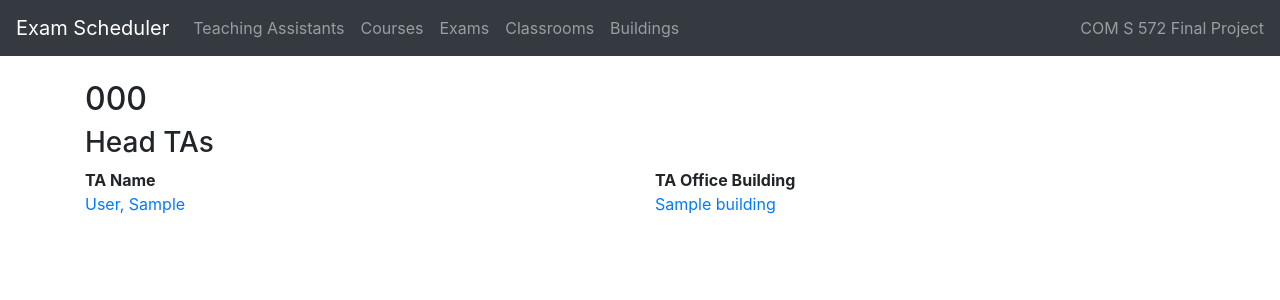
After one commit to catotac/Exam-Scheduling-Agent, a Django app: page /courses/1 in a window 1280 px wide. The commit adds this page. Shown: the top 300 px of the page. Run offline with Django 3.2, Linux system fonts and the light colour scheme; tables that the repository leaves empty hold one stand-in row (values such as "Sample post"); some libraries are stand-ins or nearby versions.

Commit message:
GUI improvements

```diff
--- a/coms572_final/urls.py
+++ b/coms572_final/urls.py
@@ -26,6 +26,7 @@ urlpatterns = [
     url(r'^classrooms/$', views.classrooms, name='classrooms'),
     url(r'^classrooms/(?P<obj_id>[0-9]+)$', views.classroom),
     url(r'^courses/$', views.courses, name='courses'),
+    url(r'^courses/(?P<obj_id>[0-9]+)$', views.course),
     url(r'^exams/$', views.exams, name='exams'),
     url(r'^exams/(?P<obj_id>[0-9]+)$', views.exam),
     url(r'^tas/$', views.tas, name='tas'),
--- /dev/null
+++ b/scheduler/templates/courses/detail.html
@@ -0,0 +1,20 @@
+{% extends 'bootstrap.html' %}
+
+{% block content %}
+    <h2>{{ course.code }}</h2>
+    {% if ta_list %}
+    <h3>Head TAs</h3>
+    <div class="row">
+        <div class="col"><strong>TA Name</strong></div>
+        <div class="col"><strong>TA Office Building</strong></div>
+    </div>
+        {% for ta in ta_list %}
+        <div class="row">
+            <div class="col"><a href="/tas/{{ ta.ta_id }}">{{ ta.ta.last_name }}, {{ ta.ta.first_name }}</a></div>
+            <div class="col"><a href="/buildings/{{ ta.ta.building.id }}">{{ ta.ta.building.name }}</a></div>
+        </div>
+        {% endfor %}
+    {% else %}
+    <p class="lead">No head TAs assigned to this course!</p>
+    {% endif %}
+{% endblock %}
--- a/scheduler/templates/courses/index.html
+++ b/scheduler/templates/courses/index.html
@@ -10,7 +10,7 @@
     </div>
         {% for obj in obj_list %}
         <div class="row">
-            <div class="col">{{ obj.code }}</div>
+            <div class="col"><a href="/courses/{{ obj.id }}">{{ obj.code }}</a></div>
             <div class="col">{{ obj.capacity }}</div>
             <div class="col"><a href="/buildings/{{ obj.building_id }}">{{ obj.building.name }}</a></div>
         </div>
--- a/scheduler/templates/index.html
+++ b/scheduler/templates/index.html
@@ -11,13 +11,15 @@
         {% for obj in ta_exam %}
         <div class="row">
             <div class="col"><a href="/tas/{{ obj.ta_id }}">{{ obj.ta.last_name }}, {{ obj.ta.first_name }}</a></div>
-            <div class="col"><a href="/exams/{{ obj.exam_id }}">{{ obj.exam.get_type_display }}</a> for {{ obj.exam.course.code }}</div>
+            <div class="col"><a href="/exams/{{ obj.exam_id }}">{{ obj.exam.get_type_display }}</a> for <a href="/courses/{{ obj.exam.course_id }}">{{ obj.exam.course.code }}</a></div>
             <div class="col"><a href="/classrooms/{{ obj.classroom_id }}">{{ obj.classroom.name }}</a></div>
         </div>
         {% endfor %}
     {% else %}
     <p class="lead">No TAs are assigned to exams. Would you like to assign them now?</p>
     {% endif %}
+    <hr>
+    <div class="container">
         <div class="row">
             <div class="col">
                 <a class="btn btn-primary" href="/assign">Assign TAs to Exams</a>
@@ -32,4 +34,5 @@
                 <a class="btn btn-secondary" href="/admin">Go to Admin Panel</a>
             </div>
         </div>
+    </div>
 {% endblock %}
--- a/scheduler/views.py
+++ b/scheduler/views.py
@@ -75,6 +75,18 @@ def courses(request):
     return render(request, 'courses/index.html', context)
 
 
+def course(request, obj_id):
+    try:
+        current_course = Course.objects.get(pk=obj_id)
+    except Course.DoesNotExist:
+        raise Http404("The course requested does not exist!")
+    ta_list = TACourse.objects.all().filter(course=current_course)
+
+    # Create context to render
+    context = {'course': current_course, 'ta_list': ta_list}
+    return render(request, 'courses/detail.html', context)
+
+
 def exams(request):
     # Query model
     obj_list = Exam.objects.all()
@@ -115,7 +127,7 @@ def ta(request, obj_id):
     ta_exam = TAExam.objects.all().filter(ta=current_ta)
 
     # Create context to render
-    context = {'ta': current_ta, 'schedule_list': ta_schedule, 'course_list': ta_course, 'exam_list': ta_exam}
+    context = {'ta': current_ta, 'schedule_list': ta_schedule, 'course_list': ta_course, 'ta_exam_list': ta_exam}
     return render(request, 'tas/detail.html', context)
 
 
```
Also changed, not shown: scheduler/templates/tas/detail.html (+6 -4 lines). Lines whose indentation alone changed are shown as unchanged.
